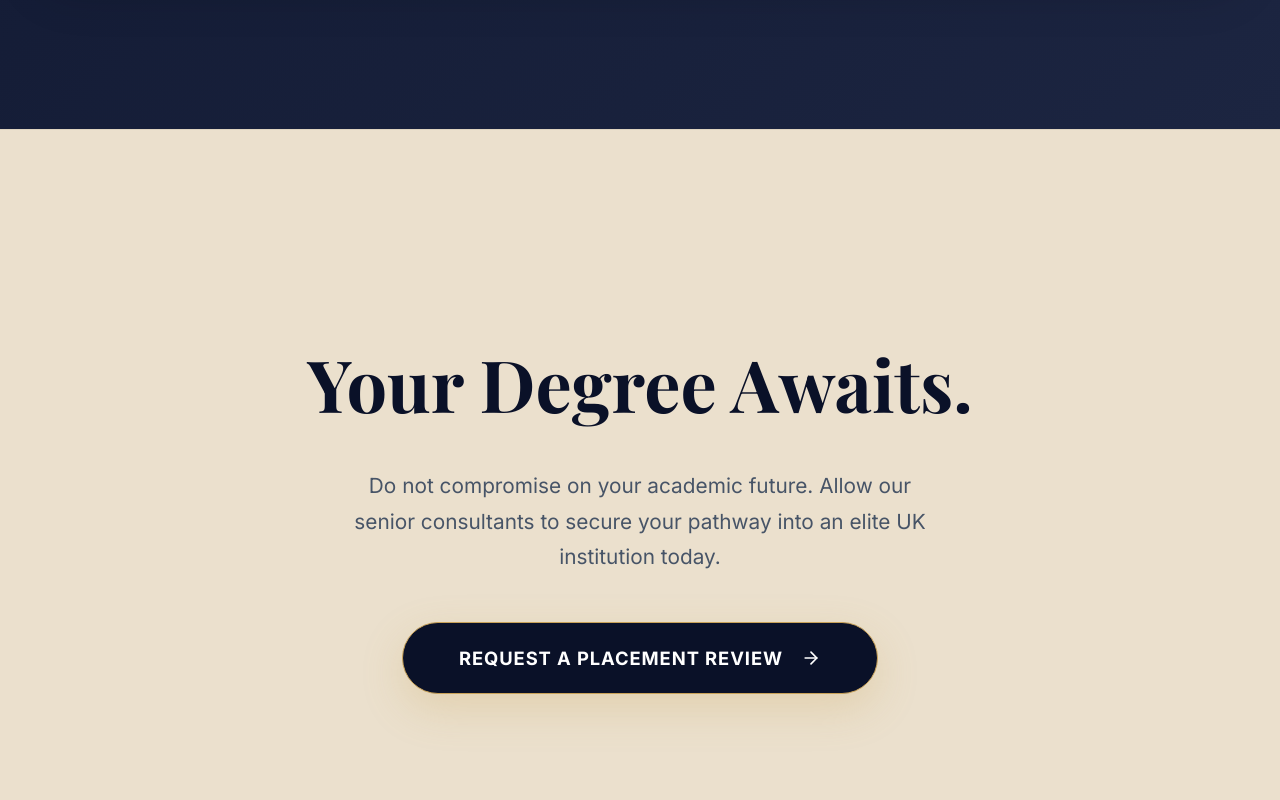
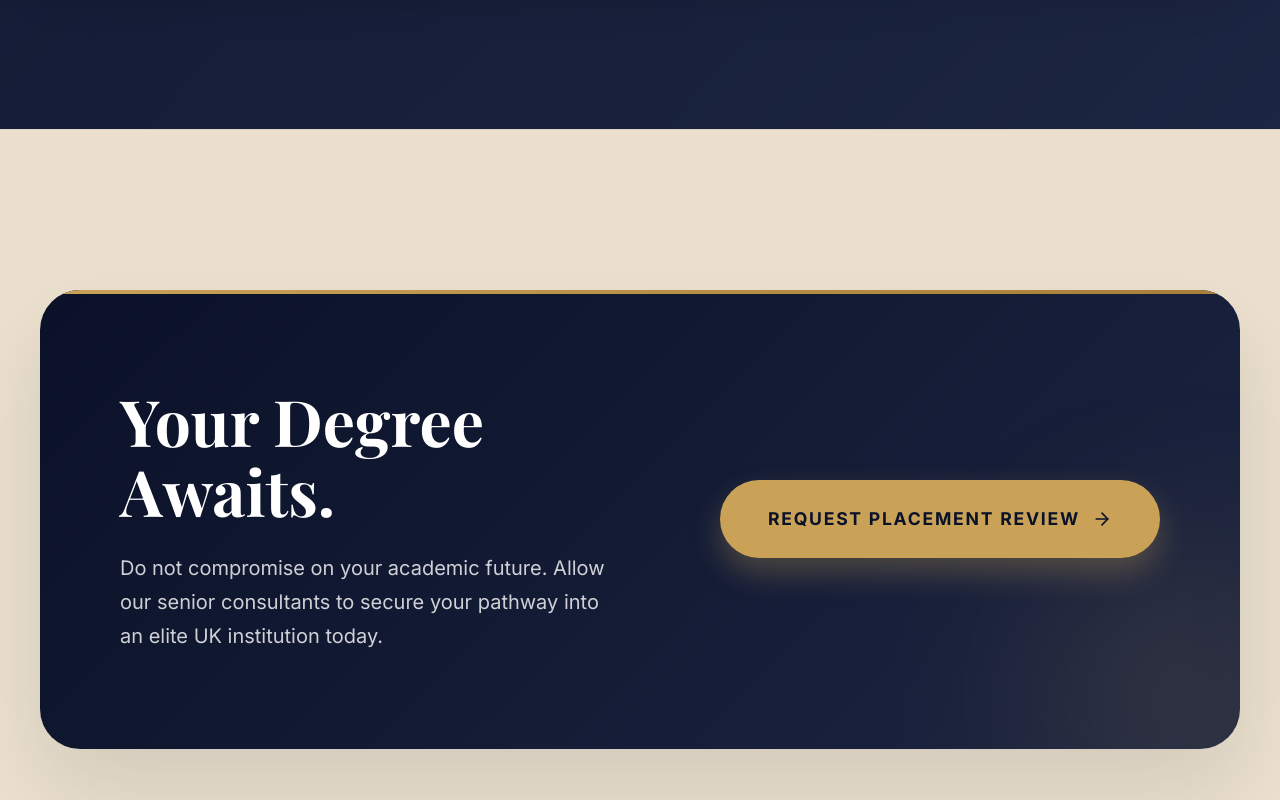
Before and after one commit to Wimq/Cleaning-Website, a plain HTML site: page pages/foundation-years.html in a window 1280 px wide. Shown: the part 4100-4900 px from the top of the page. Drawn offline with nearby package versions, Linux system fonts and the light colour scheme; a web font is replaced by a local one.

Commit message:
Redesign CTA section to ultra-premium split card layout

```diff
--- a/pages/foundation-years.html
+++ b/pages/foundation-years.html
@@ -219,22 +219,56 @@
         .req-box p { margin: 0; font-size: 1.05rem; color: #fff; font-weight: 500; line-height: 1.5;}
 
         /* ═══════════════════════════════════════════════════ */
-        /*  ELEGANT CTA                                       */
+        /*  PREMIUM CTA CARD                                  */
         /* ═══════════════════════════════════════════════════ */
         .fy-cta {
-            padding: 12rem 0;
+            padding: 10rem 0;
             background: var(--off);
-            text-align: center;
+            border-top: 1px solid var(--border);
             position: relative;
-            border-top: 1px solid var(--border);
         }
-        .fy-cta h2 { font-family: var(--ff-head); font-size: 4.5rem; color: var(--navy); margin-bottom: 1.5rem; }
-        .fy-cta p { font-size: 1.3rem; color: var(--muted); max-width: 600px; margin: 0 auto 3rem; line-height: 1.7; }
+        .cta-premium-card {
+            background: linear-gradient(135deg, var(--navy) 0%, #1c2541 100%);
+            border-radius: 40px;
+            padding: 6rem 5rem;
+            display: flex;
+            align-items: center;
+            justify-content: space-between;
+            gap: 4rem;
+            box-shadow: 0 40px 80px rgba(10,17,40,0.1);
+            position: relative;
+            overflow: hidden;
+        }
+        .cta-premium-card::before {
+            content: ''; position: absolute; top: 0; left: 0; right: 0; height: 4px;
+            background: linear-gradient(90deg, var(--gold) 0%, #a87e38 100%);
+        }
+        .cta-premium-card::after {
+            content: ''; position: absolute; bottom: -100px; right: -100px;
+            width: 300px; height: 300px; background: var(--gold);
+            border-radius: 50%; filter: blur(100px); opacity: 0.15; pointer-events: none;
+        }
+        .cta-left { position: relative; z-index: 2; flex: 1; }
+        .cta-left h2 { font-family: var(--ff-head); font-size: 4rem; color: #fff; margin-bottom: 1.5rem; line-height: 1.1; }
+        .cta-left p { font-size: 1.25rem; color: rgba(255,255,255,0.8); line-height: 1.7; max-width: 500px; margin: 0; }
+        .cta-right { position: relative; z-index: 2; flex-shrink: 0; }
+        .cta-premium-btn {
+            display: inline-flex; align-items: center; gap: 0.75rem;
+            background: var(--gold); color: var(--navy);
+            padding: 1.5rem 3rem; border-radius: 50px;
+            font-size: 1.1rem; font-weight: 700; text-transform: uppercase; letter-spacing: 0.1em;
+            transition: all 0.4s ease; box-shadow: 0 15px 30px rgba(201,162,88,0.3); text-decoration: none;
+        }
+        .cta-premium-btn:hover {
+            transform: translateY(-5px); box-shadow: 0 25px 50px rgba(201,162,88,0.4); background: #fff;
+        }
 
         @media (max-width: 1024px) {
             .fy-reality-grid { grid-template-columns: 1fr; }
             .path-card { grid-template-columns: 1fr; gap: 3rem; }
             .fy-stats-grid { grid-template-columns: 1fr 1fr; }
+            .cta-premium-card { flex-direction: column; text-align: center; padding: 5rem 3rem; gap: 3rem; }
+            .cta-left p { margin: 0 auto; }
         }
         @media (max-width: 768px) {
             .fy-stats-grid { grid-template-columns: 1fr; }
@@ -420,10 +454,18 @@
 
     <!-- CTA CREME -->
     <section class="fy-cta reveal">
-        <div class="container" style="position: relative; z-index: 2;">
-            <h2>Your Degree Awaits.</h2>
-            <p>Do not compromise on your academic future. Allow our senior consultants to secure your pathway into an elite UK institution today.</p>
-            <a href="register.html" class="btn btn-gold" style="padding: 1.2rem 3.5rem; font-size: 1.15rem; border-radius: 50px; box-shadow: 0 15px 40px rgba(201,162,88,0.25);">Request a Placement Review <i data-lucide="arrow-right" style="width: 20px; margin-left: 10px;"></i></a>
+        <div class="container">
+            <div class="cta-premium-card">
+                <div class="cta-left">
+                    <h2>Your Degree Awaits.</h2>
+                    <p>Do not compromise on your academic future. Allow our senior consultants to secure your pathway into an elite UK institution today.</p>
+                </div>
+                <div class="cta-right">
+                    <a href="register.html" class="cta-premium-btn">
+                        Request Placement Review <i data-lucide="arrow-right" style="width: 20px;"></i>
+                    </a>
+                </div>
+            </div>
         </div>
     </section>
 
```
